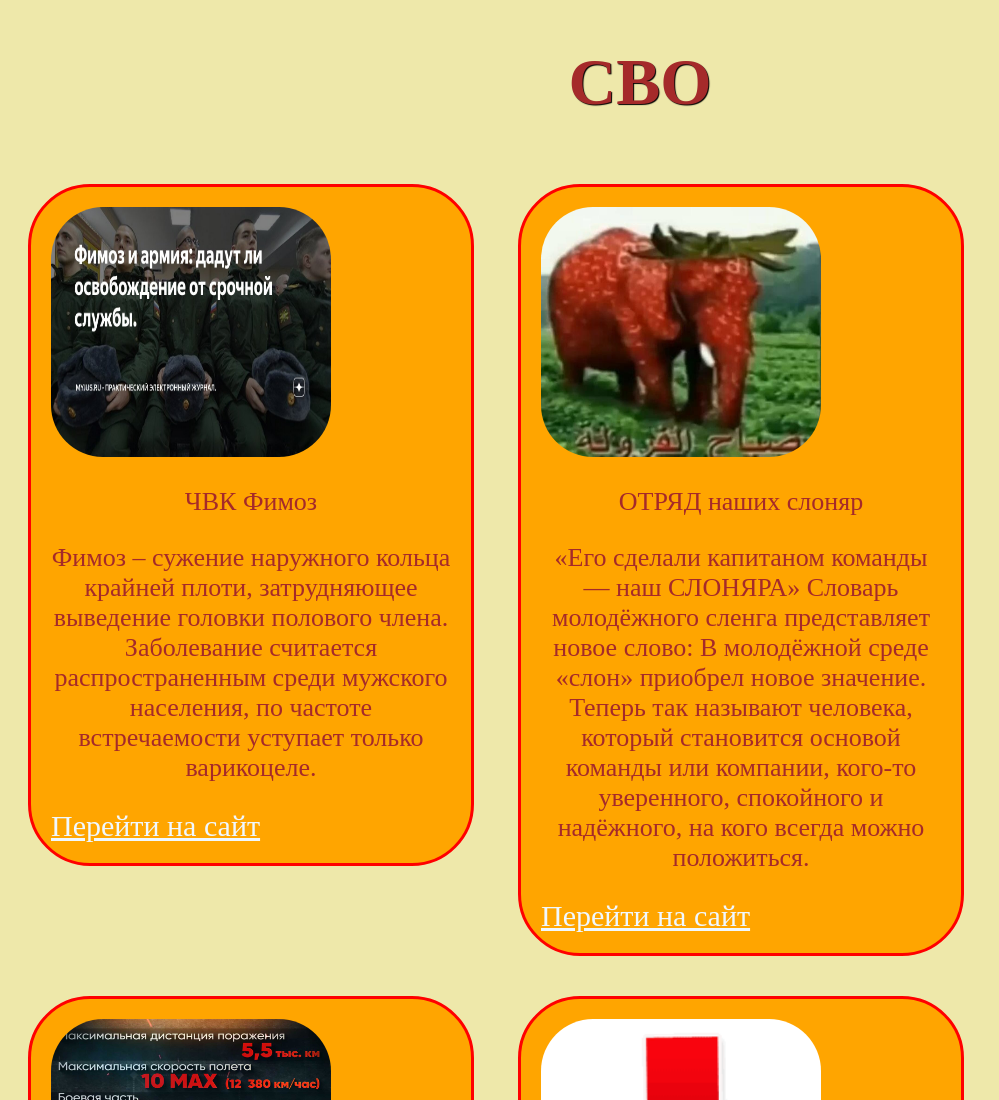
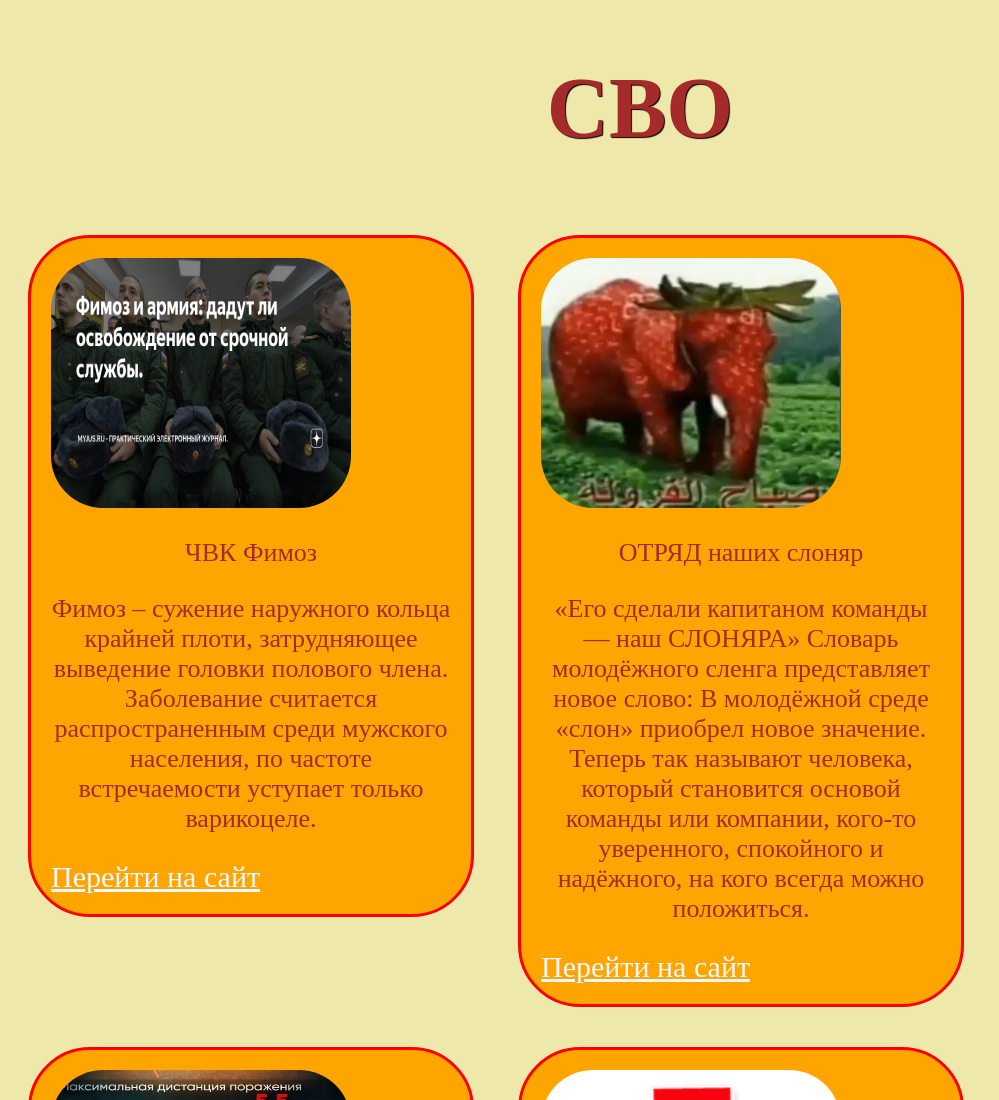
Before and after one commit to DewCod/test_server, a plain HTML site: page SVO.html in a window 1280 px wide. Shown: the top 1100 px of the page, without its empty margins (0-999 px from the left). Drawn offline with Linux system fonts and the light colour scheme.

Commit message:
Update second.css

```diff
--- a/second.css
+++ b/second.css
@@ -1,5 +1,5 @@
 img {
-    width: 280px;
+    width: 300px;
     border-radius: 52px;
     height: 250px
 }
@@ -32,7 +32,7 @@ body {
     background-color: palegoldenrod;
 }
 h1 {
-    font-size: 66px;
+    font-size: 86px;
     color: brown;
     text-align: center;
     text-shadow: 1px 1px 1px #000;
```
